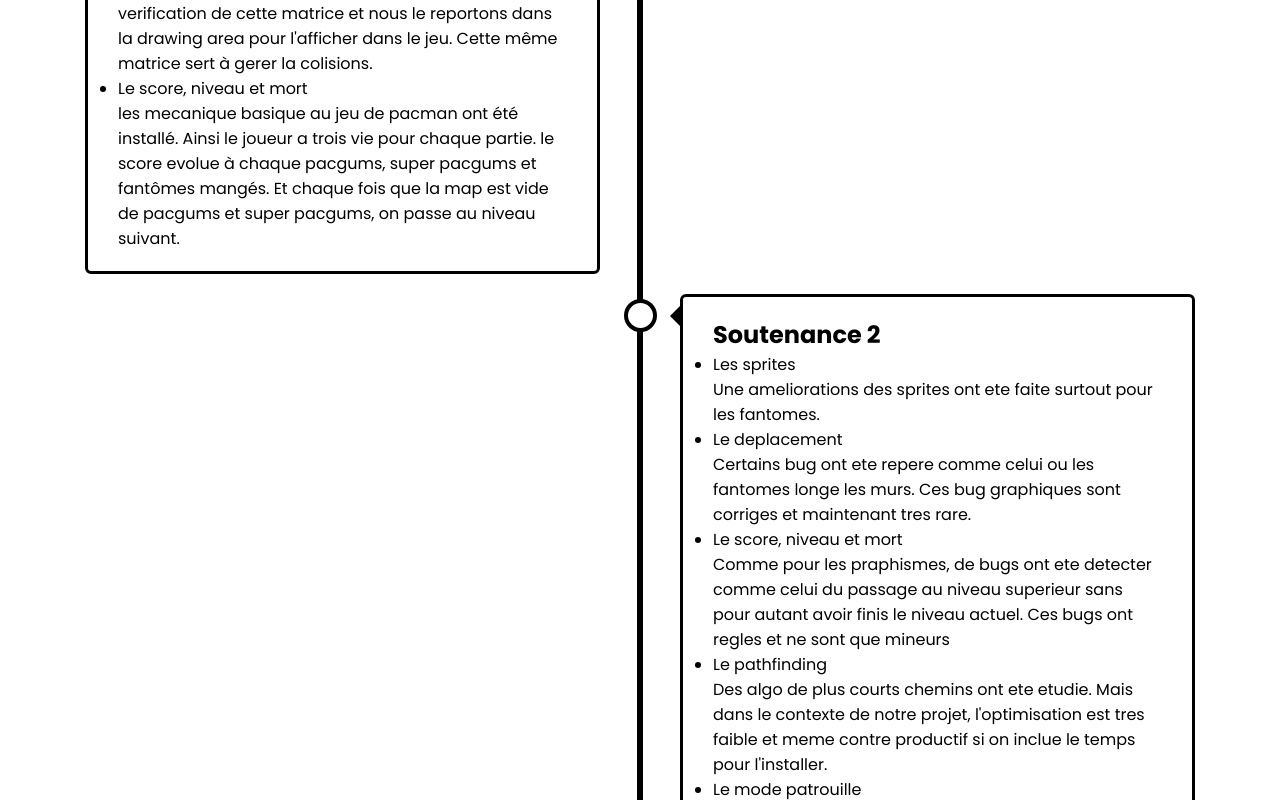
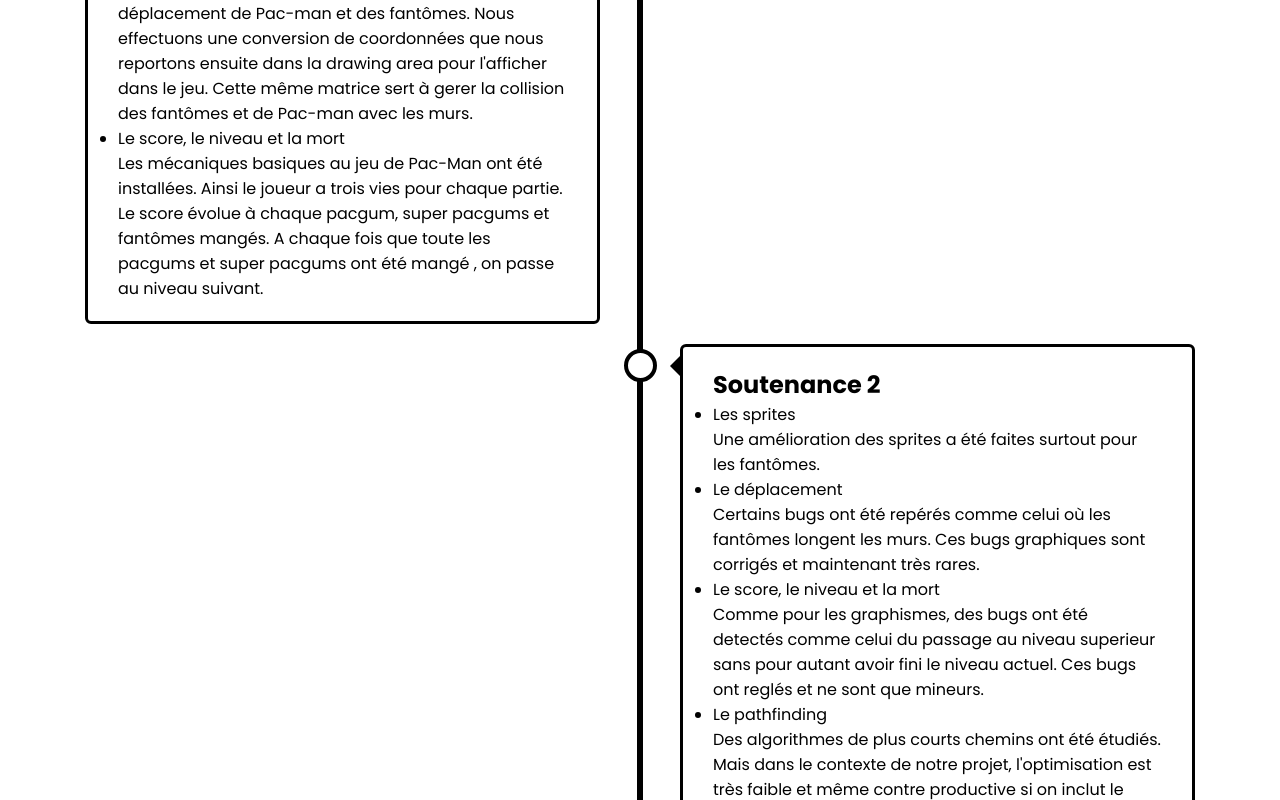
Before and after one commit to ctby2707/A2CR, a plain HTML site: page site_web/pages/le_projet.html in a window 1280 px wide. Shown: the part 1800-2600 px from the top of the page. Drawn offline with Linux system fonts and the light colour scheme.

Commit message:
coorection of the web site

```diff
--- a/site_web/pages/le_projet.html
+++ b/site_web/pages/le_projet.html
@@ -30,7 +30,7 @@
 		Pac-Man et de faire une intelligence artificielle qui essaie de faire
 		le score le plus élevé possible. Le but de ce projet n'est pas de coder
 		un jeu vidéo, mais de se concentrer vraiment sur de l'intelligence
-		artificielle avec du traitement de donnée dans un réseau de neurones.
+		artificielle avec du traitement de données dans un réseau de neurones.
 		L'implémentation visuelle du jeu nous permettra également de faire un
 		peu de traitement d'image.
       </p>
@@ -40,46 +40,48 @@
 					<h2>Soutenance 1</h2>
 						<ul>
 							<li>Le site web</li>
-							Prevu pour etre fait en fin de projet. IL a déja été
-							créée avec quelque pages plutot sobre.
+							Prévu pour être fait en fin de projet. Il a déja été
+							crée avec quelques pages plutôt sobres.
 							<li>Le pathfinding</li>
-							La fonction de pathfinding des fantômes a été implementé
-							avec un algo analogue a celui d'un parcours largeur dans
+							La fonction de pathfinding des fantômes a été implementée
+							avec un algorithme analogue à celui d'un parcours largeur dans
 							un graphe ou un arbre.
 							<li>Le mode chasseur</li>
 							Avec la fonction de pathfinding, le mode chasseur a été
-							devellopé respectant le comportement distinct de chaque
-							fantômes.
+							developpé respectant le comportement distinct de chaque
+							fantôme.
 							<li>Le mode fuite</li>
-							Ce mode a été devellopé pour completer la mecanique des
-							super pacgum.
-							<li>La creation des graphisme</li>
-							Nous utilisons la library GTK et Glade pour pouvoir afficher
-							notre jeu. Cela nous permet de creer des boutons pour
+							Ce mode a été develeloppé pour compléter la mécanique des
+							supers pacgums.
+							<li>La création des graphismes</li>
+							Nous utilisons la bibliothèque GTK et Glade pour pouvoir afficher
+							notre jeu. Cela nous permet de créer des boutons pour
 							alterner les futurs modes de jeu et aussi d'afficher le score
 							et le nombre de vies restantes.
-							<li>La carte et les pacgum</li>
+							<li>La carte et les pacgums</li>
 							Avec GTK nous affichons simplement une image de la map vide.
-							Et nous ajoutons une drawing area où nous dessinon les pacgums
+							Nous ajoutons ensuite  une drawing area où nous dessinons les
+pacgums et
 							super pacgums que nous effaçons au fur et à mesure du passage
 							de Pac-man.
 							<li>Les sprites</li>
-							Avec la drawing area , nous affichons les fantômes et Pac-man que
+							Avec la drawing area, nous affichons les fantômes et Pac-man que
 							nous redessinons à chaque frame/movements.
-							<li>L'ameliorations des sprites</li>
-							A la base de simple carrés de couleurs diffrentes, les sprites
-							quasi identiques au jeu ont été ajouté avec en plus l'animation
+							<li>L'amélioration des sprites</li>
+							A la base de simples carrés de couleurs différentes, les sprites
+							quasiment identiques au jeu ont été ajoutés avec en plus l'animation
 							de la bouche de pacman.
-							<li>Le deplacement</li>
-							Avec une matrice comme carte, nous gerons le deplacement de pac-man
-							et des fantômes dans la verification de cette matrice et nous le
-							reportons dans la drawing area pour l'afficher dans le jeu. Cette
-							même matrice sert à gerer la colisions.
-							<li>Le score, niveau et mort</li>
-							les mecanique basique au jeu de pacman ont été installé. Ainsi
-							le joueur a trois vie pour chaque partie. le score evolue à chaque
-							pacgums, super pacgums et fantômes mangés. Et chaque fois que la
-							map est vide de pacgums et super pacgums, on passe au niveau suivant.
+							<li>Le déplacement</li>
+							Avec une matrice comme carte, nous gérons le déplacement de Pac-man
+							et des fantômes. Nous effectuons une conversion de coordonnées que nous
+							reportons ensuite dans la drawing area pour l'afficher dans le jeu. Cette
+							même matrice sert à gerer la collision des fantômes et de Pac-man
+avec les murs.
+							<li>Le score, le niveau et la mort</li>
+							Les mécaniques basiques au jeu de Pac-Man ont été installées. Ainsi
+							le joueur a trois vies pour chaque partie. Le score évolue à chaque
+							pacgum, super pacgums et fantômes mangés. A chaque fois que toute
+les pacgums et super pacgums ont été mangé , on passe au niveau suivant.
 						</ul>
 				</div>
 			</div>
@@ -88,34 +90,40 @@
 					<h2>Soutenance 2</h2>
 						<ul>
 							<li>Les sprites</li>
-							Une ameliorations des sprites ont ete faite surtout pour les fantomes.
-							<li>Le deplacement</li>
-							Certains bug ont ete repere comme celui ou les fantomes longe les murs.
-							Ces bug graphiques sont corriges et maintenant tres rare.
-							<li>Le score, niveau et mort</li>
-							Comme pour les praphismes, de bugs ont ete detecter comme celui du passage
-							au niveau superieur sans pour autant avoir finis le niveau actuel. Ces bugs
-							ont regles et ne sont que mineurs
+							Une amélioration des sprites a été faites surtout pour les fantômes.
+							<li>Le déplacement</li>
+							Certains bugs ont été repérés comme celui où les fantômes longent les murs.
+							Ces bugs graphiques sont corrigés et maintenant très rares.
+							<li>Le score, le niveau et la mort</li>
+							Comme pour les graphismes, des bugs ont été detectés comme celui du passage
+							au niveau superieur sans pour autant avoir fini le niveau actuel. Ces bugs
+							ont reglés et ne sont que mineurs.
 							<li>Le pathfinding</li>
-							Des algo de plus courts chemins ont ete etudie. Mais dans le contexte
-							de notre projet, l'optimisation est tres faible et meme contre productif
-							si on inclue le temps pour l'installer.
+							Des algorithmes de plus courts chemins ont été étudiés. Mais dans le contexte
+							de notre projet, l'optimisation est très faible et même contre
+productive
+							si on inclut le temps de l'implémentation.
 							<li>Le mode patrouille</li>
-							Pour completer la mecanique des fantomes et ainsi celle du jeu, le mode
-							patrouille a ete ajoute. Ainsi a partir d'une certaine distance de pacman,
-							ils finiront par arreter de le poursuivre et iront patrouiller dans leur
-							zones respective jusqu'a detecter a nouveau pacman.
+							Pour compléter la mécanique des fantômes et ainsi celle du jeu, le mode
+							patrouille a été ajouté. Ainsi, à partir d'une certaine distance
+de Pac-Man,
+							ils finiront par arrêter de le poursuivre et iront patrouiller dans leur
+							zones respectives jusqu'à détecter à nouveau pacman.
 							<li>Le site web</li>
-							Les dernieres pages ont ete ajoute. De plus plusieur d'entre ont ete finis
-							ou seront finis en fonction de l'avancee du projet. Une page CSS a ete creee
-							pour styliser notre site web
+							Les dernières pages ont été ajoutées. De plus plusieurs d'entre
+elles ont été finis
+							ou seront finis en fonction de l'avancée du projet. Une page CSS a
+été créée
+							pour styliser notre site web.
 							<li>L'IA de Pac-man</li>
-							Les premieres bases de l'IA ont ete installe. Utilisant le principe
-							du reseau de neurones, le deep learning, nous avons developpe un createur
-							de reseau modulable avec la possibilite de le sauvegarder et d'en
-							telecharger un. La partie propagation a aussi ajoute. Mais du a un manque
-							de comprehension du Q-learning, modele de semi-supervized learning,
-							le developpement du reseau n'a pas ete finis.
+							Les premières bases de l'IA ont été installées. Utilisant le principe
+							du réseau de neurones, le deep learning que nous avons développé un
+créateur
+							de reseau modulable avec la possibilité de le sauvegarder et d'en
+							télécharger un. La partie propagation a aussi été ajoutée. Mais en
+raison d' un manque
+							de compréhension du Q-learning, modèle de semi-supervized learning,
+							le développement du réseau n'a pas été abouti.
 						</ul>
 				</div>
 			</div>
```
Also changed, not shown: site_web/pages/a_propos.html (+8 -8 lines).
